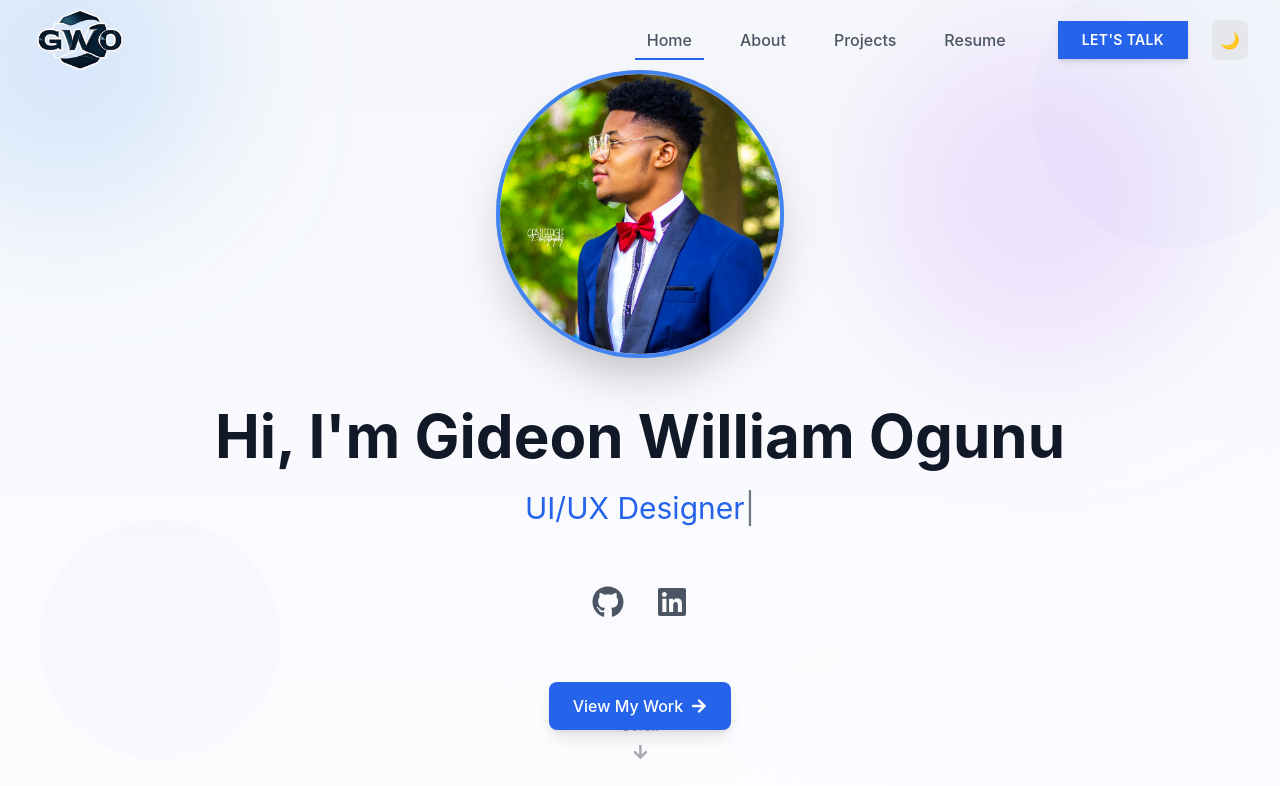
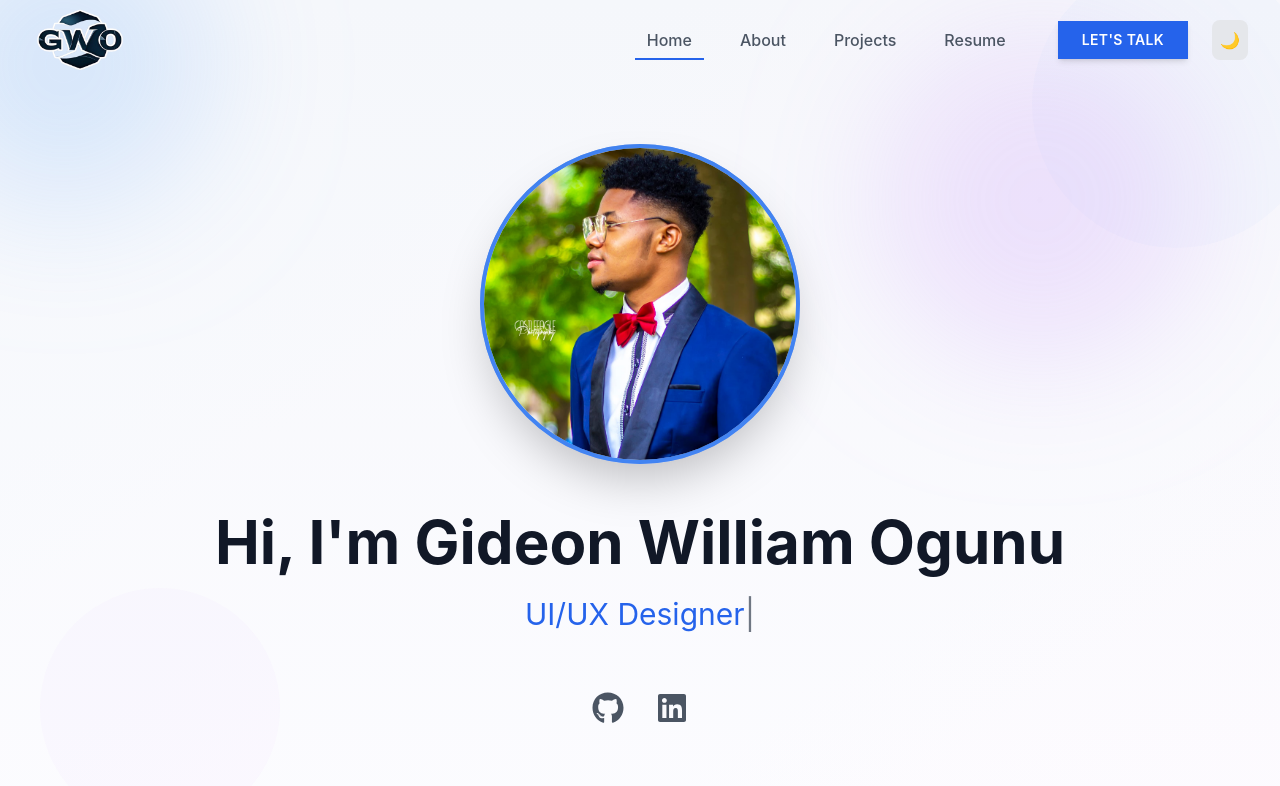
Before and after one commit to GideonWill/My-Portfolio, a React (Vite) app: page / in a window 1280 px wide. Shown: the top 786 px of the page. Built offline with nearby package versions, Linux system fonts and the light colour scheme; a web font is replaced by a local one.

Commit message:
Fix profile picture positioning on homepage and increase size

```diff
--- a/src/pages/Home.jsx
+++ b/src/pages/Home.jsx
@@ -144,7 +144,7 @@ const Home = () => {
       {/* Hero Section with Parallax */}
       <section
         ref={heroRef}
-        className="relative flex items-center justify-center min-h-screen bg-gradient-to-b from-gray-50 to-white dark:from-gray-900 dark:to-gray-800 overflow-hidden"
+        className="relative flex items-center justify-center min-h-screen pt-16 pb-8 bg-gradient-to-b from-gray-50 to-white dark:from-gray-900 dark:to-gray-800 overflow-hidden"
       >
         {/* Static pattern background instead of particles */}
         <LightPatternBackground />
@@ -163,9 +163,9 @@ const Home = () => {
             initial={{ opacity: 0, y: 20 }}
             animate={{ opacity: 1, y: 0 }}
             transition={{ duration: 0.8 }}
-            className="relative"
+            className="relative mt-20"
           >
-            <div className="w-72 h-72 mx-auto mb-12 relative">
+            <div className="w-80 h-80 mx-auto mb-12 relative">
               <div className="w-full h-full relative group">
                 <img
                   src="/profile.jpg"
```
